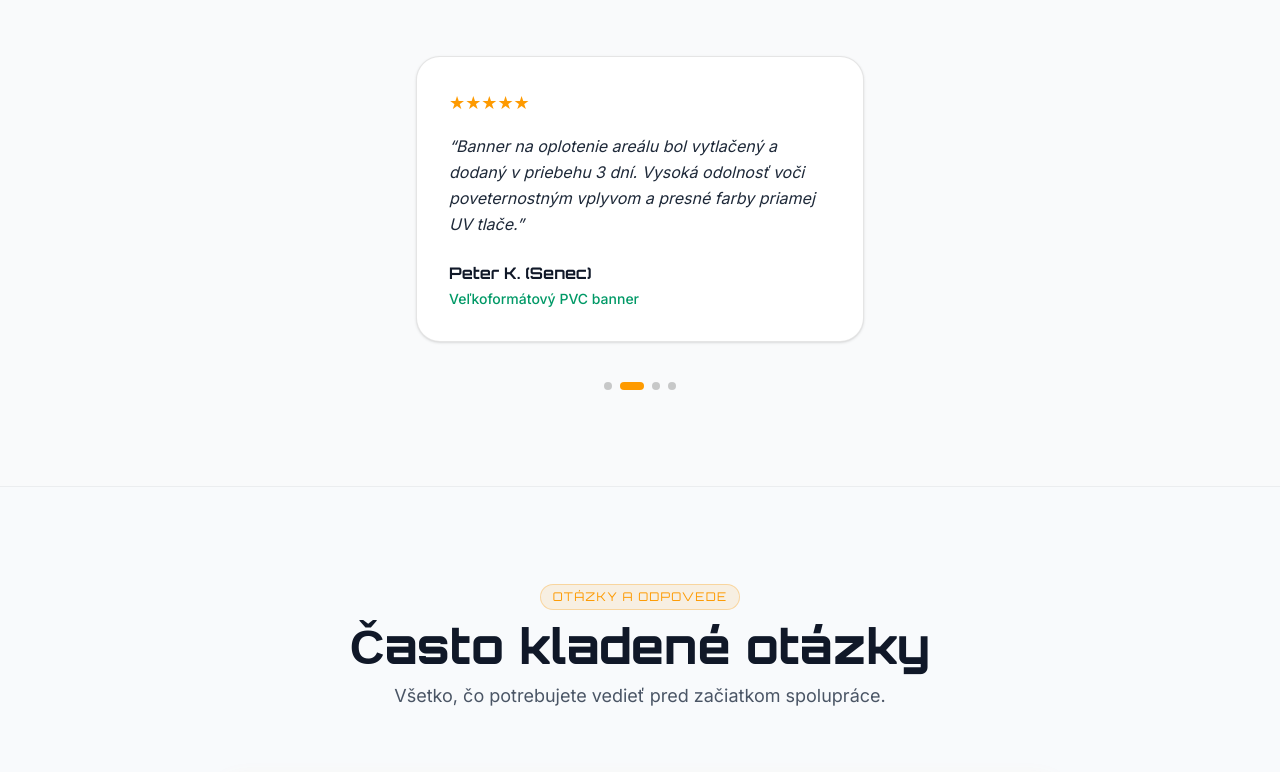
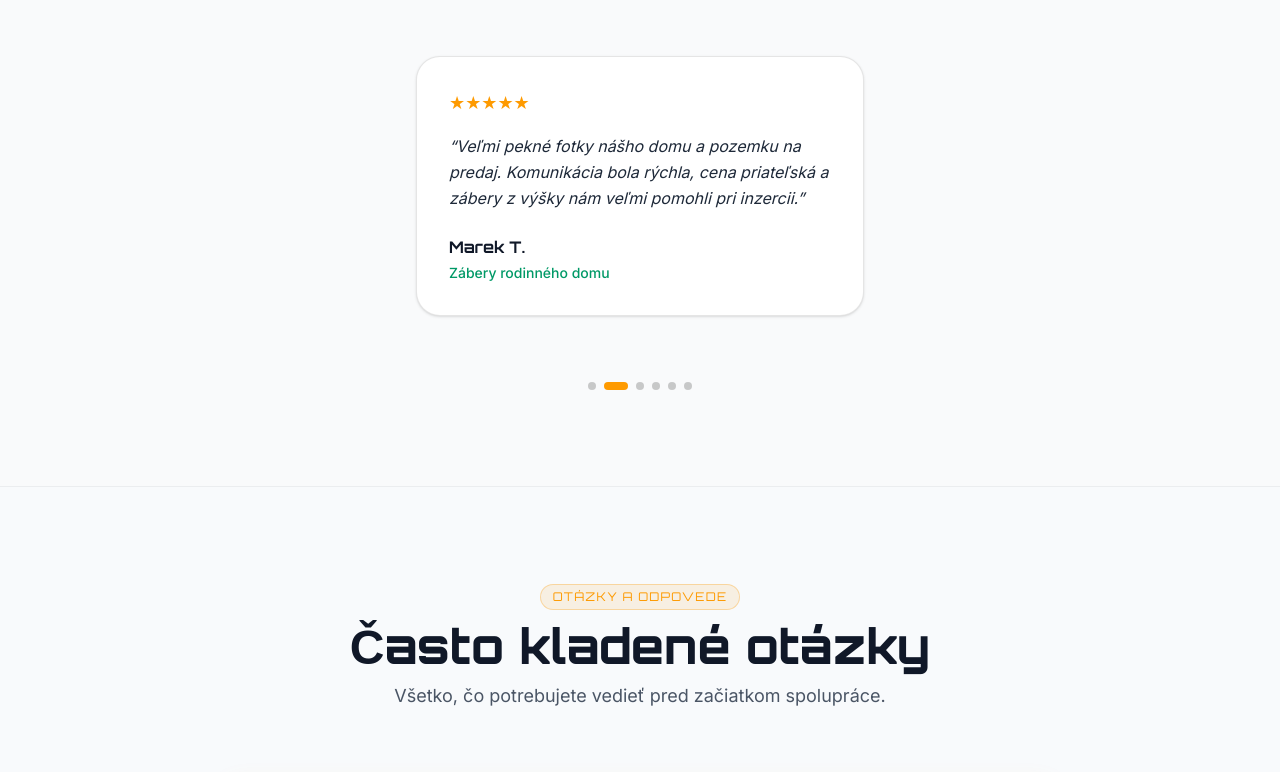
Before and after one commit to Patrik-Barcaj/ElysioTech, a Next.js app: page / in a window 1280 px wide. Shown: the part 5360-6132 px from the top of the page. Built offline with nearby package versions, Linux system fonts and the light colour scheme.

Commit message:
fix: restore authentic original client reviews in Testimonials component

```diff
--- a/src/components/Testimonials.tsx
+++ b/src/components/Testimonials.tsx
@@ -7,10 +7,12 @@ export default function Testimonials() { // export Testimonials component functi
     const [isHovered, setIsHovered] = useState(false); // state for hover pause
 
     const allReviews = [
-        { id: 'rev-1', type: 'drone', name: 'Marek T. (Bratislava)', proj: 'Letecké ortofoto & grafika pozemku', text: 'Veľmi profesionálne a presné zábery nášho stavebného pozemku na predaj. Vektorové zakreslenie inžinierskych sietí nám ušetrilo množstvo času pri komunikácii so záujemcami.' },
-        { id: 'rev-2', type: 'print', name: 'Peter K. (Senec)', proj: 'Veľkoformátový PVC banner', text: 'Banner na oplotenie areálu bol vytlačený a dodaný v priebehu 3 dní. Vysoká odolnosť voči poveternostným vplyvom a presné farby priamej UV tlače.' },
-        { id: 'rev-3', type: 'web', name: 'Michaela C. (Pezinok)', proj: 'One-Page prezentačný web', text: 'Rýchla realizácia webu pre developerský projekt. Načítanie stránky je okamžité a zábery z dronu pôsobia na klientov maximálne reprezentatívne.' },
-        { id: 'rev-4', type: 'drone', name: 'Jozef M. (Dunajská Lužná)', proj: '4K video & fotodokumentácia', text: 'Skvelá spolupráca, rýchly výjazd a výborná kvalita výstupov. Všetko prebehlo samostatne bez nutnosti mojej osobnej prítomnosti na pozemku.' }
+        { id: 'rev-violet-f', type: 'digital', name: 'Violet F.', proj: 'Úprava reklamného banneru', text: 'Veľmi rýchla a bezproblémová úprava fotiek na našom reklamnom banneri. Výmena fotky budovy a doplnenie loga prebehlo obratom a profesionálne.' },
+        { id: 'rev-marek-t', type: 'drone', name: 'Marek T.', proj: 'Zábery rodinného domu', text: 'Veľmi pekné fotky nášho domu a pozemku na predaj. Komunikácia bola rýchla, cena priateľská a zábery z výšky nám veľmi pomohli pri inzercii.' },
+        { id: 'rev-lucia-g', type: 'digital', name: 'Lucia G.', proj: 'Dizajn produktových etikiet', text: 'Ďakujem za skvelú prácu a veľmi príjemnú komunikáciu. Grafické podklady boli dodané precízne a navyše za férovú cenu.' },
+        { id: 'rev-jozef-m', type: 'drone', name: 'Jozef M.', proj: 'Video & foto vinohradu', text: 'Skvelé letecké video a fotky nášho vinohradu na web. Výborná komunikácia a výsledné 4K zábery vyzerajú naozaj reprezentatívne.' },
+        { id: 'rev-michaela-c', type: 'digital', name: 'Michaela C.', proj: 'Úprava webstránky', text: 'Veľmi oceňujem rýchlosť a ochotu pri úprave webovej stránky. Všetky požadované zmeny boli zapracované presne podľa predstáv a fungujú super.' },
+        { id: 'rev-anonym', type: 'drone', name: 'Anonymný klient', proj: 'Fotenie záhrady & statku', text: 'Naozaj nádherná práca, výsledné letecké fotky našej záhrady a statku vyzerajú úplne super a kvalitne. Odporúčam.' }
     ];
 
     // Auto-advance logic
```
